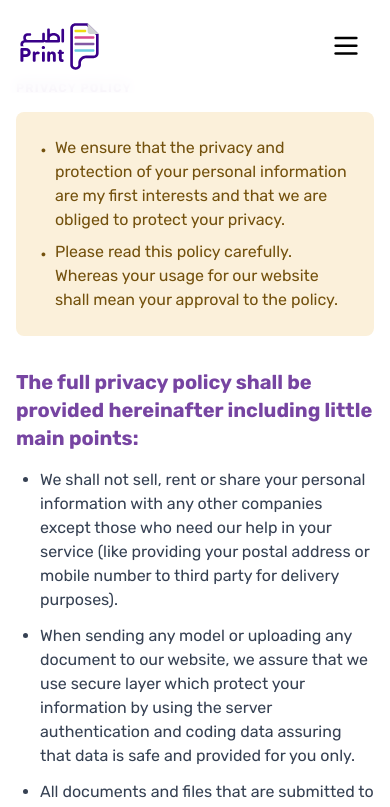
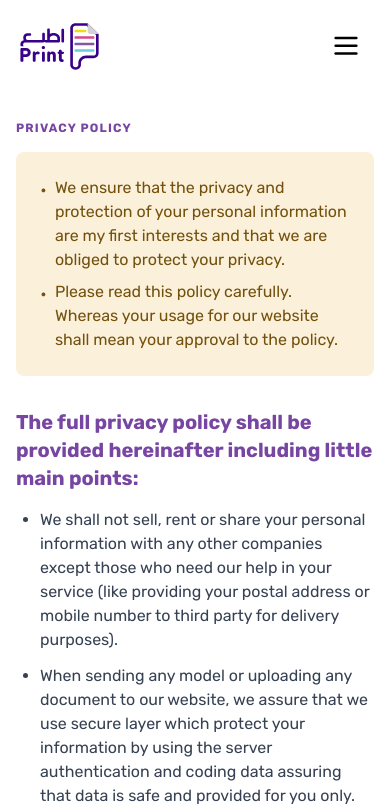
Before and after one commit to abdelrahman-Ebrahim/print, a Next.js app: page /en/privacypolicy in a window 390 px wide. Shown: the top 807 px of the page. Built offline with nearby package versions, Linux system fonts and the light colour scheme.

Commit message:
Privacy & Terms Responsive Margin Top Update

```diff
--- a/components/PrivacyPolicyComponents/PrivacyPolicy.tsx
+++ b/components/PrivacyPolicyComponents/PrivacyPolicy.tsx
@@ -5,7 +5,7 @@ import React from 'react'
 export default function PrivacyPolicy() {
     const t = useTranslations("PrivacyPolicy")
     return (
-        <div className="pb-10 pt-20 min-h-screen lg:pt-32">
+        <div className="pb-10 pt-20 min-h-screen lg:pt-32 mt-10 lg:mt-10">
             <div className="general-container xlg:mx-auto xlg:max-w-[1920px] bg-white">
                 <h4 className="text-[#7745A2] font-bold text-xs tracking-widest mb-4 uppercase">{t("title")}</h4>
                 <ul className="bg-[#FBF0DA] rounded-lg p-6 mb-8 list-none">
--- a/components/TermsConditionsComponents/TermsConditions.tsx
+++ b/components/TermsConditionsComponents/TermsConditions.tsx
@@ -6,7 +6,7 @@ export default function TermsConditions() {
     const t = useTranslations("Terms")
 
     return (
-        <div className="min-h-screen bg-white flex justify-center py-8 pt-20 lg:pt-32 px-2">
+        <div className="min-h-screen bg-white flex justify-center py-8 pt-20 lg:pt-32 px-2 mt-10 lg:mt-0">
             <div className="general-container xlg:mx-auto xlg:max-w-[1920px]">
                 <h1 className="text-x font-semibold text-[#7745A2] mb-8 tracking-wide uppercase">{t("title")}</h1>
 
```
